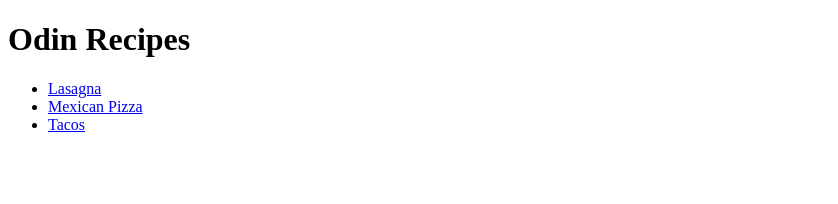
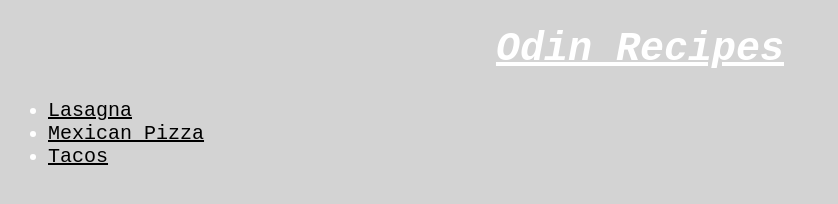
Before and after one commit to marj-ayy/odin-recipes, a plain HTML site: page index.html in a window 1280 px wide. Shown: the whole page, without its empty margins (0-838 px from the left). Drawn offline with Linux system fonts and the light colour scheme.

Commit message:
Finish styling index.html

```diff
--- a/index.html
+++ b/index.html
@@ -8,7 +8,7 @@
     </head>
     <body>
         <h1>Odin Recipes</h1>
-        <ul>
+        <ul class="index-list">
             <li><a href="./recipes/lasagna.html">Lasagna</a></li>
             <li><a href="./recipes/pizza.html">Mexican Pizza</a></li>
             <li><a href="./recipes/tacos.html">Tacos</a></li>
--- a/styles.css
+++ b/styles.css
@@ -0,0 +1,28 @@
+body{
+    background-color: lightgray;
+}
+
+h1 {
+    font-family: "Courier New", monospace, sans-serif;
+    text-decoration: underline;
+    font-style: italic;
+    color: white;
+    text-align: center;
+    font-size: 40px;
+}
+
+img {
+    display: block;
+    margin-left: auto;
+    margin-right: auto;
+}
+
+.index-list li{
+    font-family: 'Courier New', Courier, monospace, sans-serif;
+    font-size: 20px;
+    color: white;
+}
+
+a {
+    color: #000000;
+}
```
